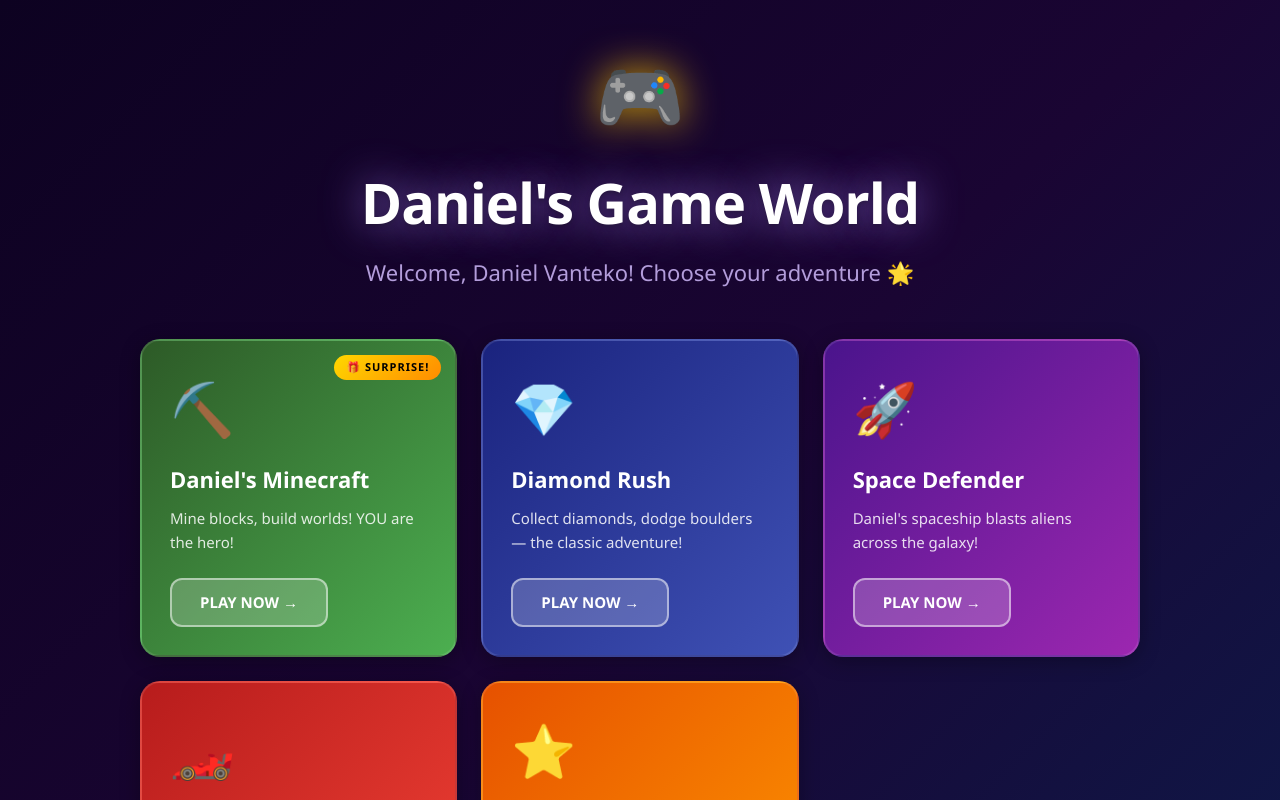
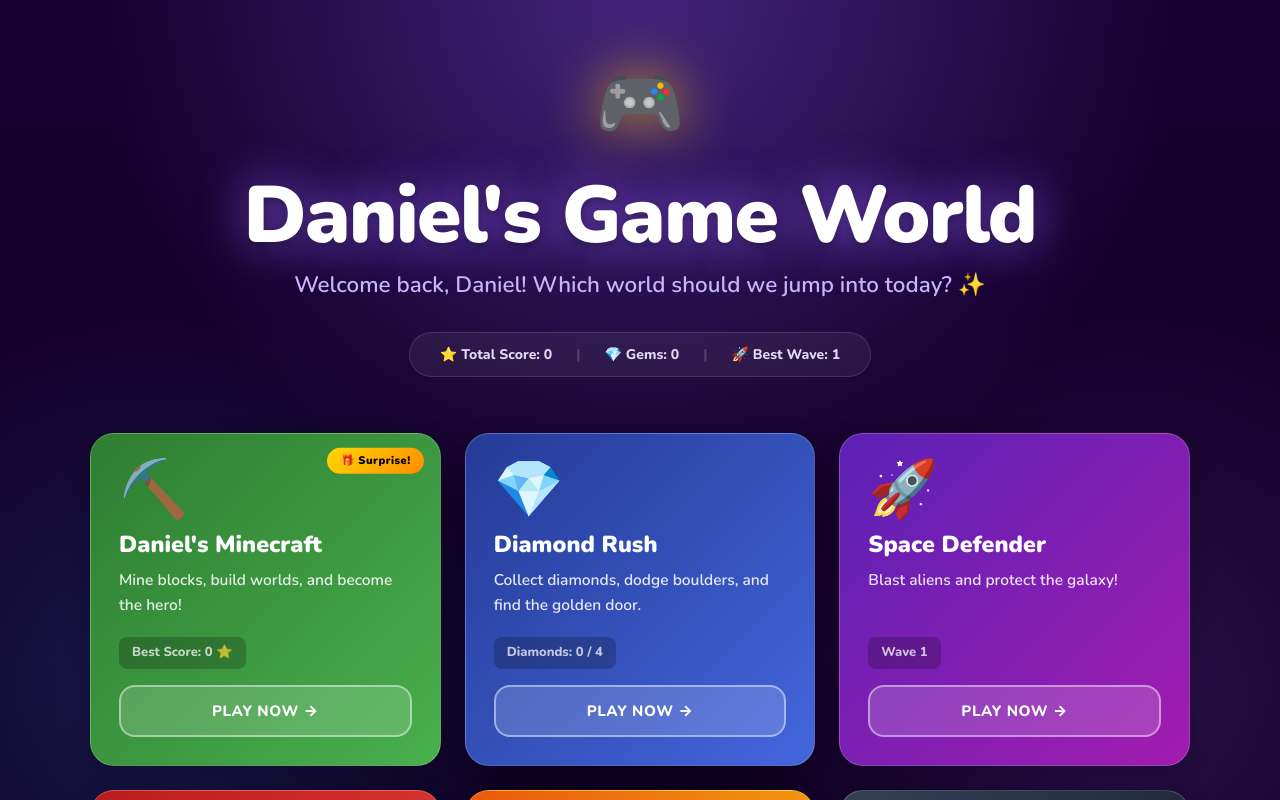
Before and after one commit to tiekomedia-alt/DANIEL-S-GAME, a React (Vite) app: page / in a window 1280 px wide. Built offline with nearby package versions, Linux system fonts and the light colour scheme.

Commit message:
Implement ChatGPT hub redesign: portal cards, stats strip, animations, Nunito font

```diff
--- a/index.html
+++ b/index.html
@@ -3,7 +3,10 @@
   <head>
     <meta charset="UTF-8" />
     <meta name="viewport" content="width=device-width, initial-scale=1.0" />
-    <title>My Google AI Studio App</title>
+    <title>Daniel's Game World</title>
+    <link rel="preconnect" href="https://fonts.googleapis.com">
+    <link rel="preconnect" href="https://fonts.gstatic.com" crossorigin>
+    <link href="https://fonts.googleapis.com/css2?family=Nunito:wght@600;800;900&display=swap" rel="stylesheet">
   </head>
   <body>
     <div id="root"></div>
--- a/src/App.tsx
+++ b/src/App.tsx
@@ -9,105 +9,178 @@ type GameId = 'minecraft' | 'diamond-rush' | 'space-defender' | 'racing' | 'plat
 
 const GAMES = [
   {
-    id: 'minecraft' as GameId,
+    id: 'minecraft' as const,
     title: "Daniel's Minecraft",
-    description: 'Mine blocks, build worlds! YOU are the hero!',
-    emoji: '⛏️',
-    bg: 'linear-gradient(135deg, #2d5a27, #4caf50)',
-    border: '#4caf50',
-    surprise: true,
+    icon: '⛏️',
+    description: 'Mine blocks, build worlds, and become the hero!',
+    badge: '🎁 Surprise!',
+    gradient: 'linear-gradient(135deg, #2f7d32, #48b04d)',
+    glowColor: 'rgba(76,175,80,0.35)',
+    borderActive: 'rgba(102,187,106,0.7)',
+    stat: 'Best Score: 0 ⭐',
   },
   {
-    id: 'diamond-rush' as GameId,
+    id: 'diamond-rush' as const,
     title: 'Diamond Rush',
-    description: 'Collect diamonds, dodge boulders — the classic adventure!',
-    emoji: '💎',
-    bg: 'linear-gradient(135deg, #1a237e, #3f51b5)',
-    border: '#7986cb',
+    icon: '💎',
+    description: 'Collect diamonds, dodge boulders, and find the golden door.',
+    gradient: 'linear-gradient(135deg, #243b96, #4466dd)',
+    glowColor: 'rgba(68,102,221,0.35)',
+    borderActive: 'rgba(121,134,203,0.7)',
+    stat: 'Diamonds: 0 / 4',
   },
   {
-    id: 'space-defender' as GameId,
+    id: 'space-defender' as const,
     title: 'Space Defender',
-    description: "Daniel's spaceship blasts aliens across the galaxy!",
-    emoji: '🚀',
-    bg: 'linear-gradient(135deg, #4a148c, #9c27b0)',
-    border: '#ce93d8',
+    icon: '🚀',
+    description: 'Blast aliens and protect the galaxy!',
+    gradient: 'linear-gradient(135deg, #5b21b6, #a21caf)',
+    glowColor: 'rgba(147,51,234,0.35)',
+    borderActive: 'rgba(206,147,216,0.7)',
+    stat: 'Wave 1',
   },
   {
-    id: 'racing' as GameId,
+    id: 'racing' as const,
     title: 'Road Racer',
-    description: 'Speed down the highway and dodge all the traffic!',
-    emoji: '🏎️',
-    bg: 'linear-gradient(135deg, #b71c1c, #f44336)',
-    border: '#ef9a9a',
+    icon: '🏎️',
+    description: 'Dodge traffic, collect stars, and race for a high score.',
+    gradient: 'linear-gradient(135deg, #b91c1c, #ef4444)',
+    glowColor: 'rgba(239,68,68,0.35)',
+    borderActive: 'rgba(239,154,154,0.7)',
+    stat: 'Best Speed: 0 km/h',
   },
   {
-    id: 'platformer' as GameId,
+    id: 'platformer' as const,
     title: 'Super Daniel Run',
-    description: 'Jump, stomp enemies and collect stars in this epic run!',
-    emoji: '⭐',
-    bg: 'linear-gradient(135deg, #e65100, #ff9800)',
-    border: '#ffcc80',
+    icon: '⭐',
+    description: 'Jump across platforms, collect stars, and stomp enemies.',
+    gradient: 'linear-gradient(135deg, #ea580c, #facc15)',
+    glowColor: 'rgba(249,115,22,0.35)',
+    borderActive: 'rgba(255,215,0,0.7)',
+    stat: 'Stars: 0 / 6',
   },
 ];
 
+const MYSTERY_CARD = {
+  id: null,
+  title: 'Mystery Portal',
+  icon: '❓',
+  description: 'A new adventure is coming soon...',
+  gradient: 'linear-gradient(135deg, #334155, #0f172a)',
+  glowColor: 'transparent',
+  borderActive: 'rgba(255,255,255,0.2)',
+  stat: '',
+  disabled: true,
+};
+
 export default function App() {
   const [currentGame, setCurrentGame] = useState<GameId>(null);
-
   const back = () => setCurrentGame(null);
 
-  if (currentGame === 'minecraft') return <MinecraftGame onBack={back} />;
-  if (currentGame === 'diamond-rush') return <DiamondRush onBack={back} />;
+  if (currentGame === 'minecraft')     return <MinecraftGame onBack={back} />;
+  if (currentGame === 'diamond-rush')  return <DiamondRush onBack={back} />;
   if (currentGame === 'space-defender') return <SpaceDefender onBack={back} />;
-  if (currentGame === 'racing') return <RacingGame onBack={back} />;
-  if (currentGame === 'platformer') return <Platformer onBack={back} />;
+  if (currentGame === 'racing')        return <RacingGame onBack={back} />;
+  if (currentGame === 'platformer')    return <Platformer onBack={back} />;
 
   return (
     <div style={{
       minHeight: '100vh',
-      background: 'linear-gradient(135deg, #0d0221, #1a0533, #0d1b4b)',
+      background: `
+        radial-gradient(circle at 50% 0%,   rgba(139,92,246,0.38) 0%, transparent 38%),
+        radial-gradient(circle at 12% 55%,  rgba(59,130,246,0.18) 0%, transparent 30%),
+        radial-gradient(circle at 88% 55%,  rgba(168,85,247,0.18) 0%, transparent 30%),
+        linear-gradient(180deg, #17002f 0%, #090018 100%)
+      `,
+      fontFamily: '"Nunito", "Inter", system-ui, sans-serif',
+      overflowY: 'auto',
+      padding: '52px 20px 64px',
       display: 'flex',
       flexDirection: 'column',
       alignItems: 'center',
-      padding: '40px 20px',
-      fontFamily: '"Segoe UI", Arial, sans-serif',
     }}>
-      <div style={{ position: 'relative', zIndex: 1, width: '100%', maxWidth: '1000px' }}>
-        {/* Header */}
-        <div style={{ textAlign: 'center', marginBottom: '50px' }}>
-          <div style={{ fontSize: '72px', marginBottom: '12px', filter: 'drop-shadow(0 0 20px rgba(255,200,0,0.8))' }}>🎮</div>
+      <div style={{ width: '100%', maxWidth: '1100px' }}>
+
+        {/* ── Header ── */}
+        <div style={{ textAlign: 'center', marginBottom: '0' }}>
+          <div style={{
+            fontSize: '72px',
+            display: 'inline-block',
+            marginBottom: '18px',
+            filter: 'drop-shadow(0 0 28px rgba(250,204,21,0.75))',
+            animation: 'hubFloat 3s ease-in-out infinite',
+          }}>
+            🎮
+          </div>
+
           <h1 style={{
-            color: 'white',
-            fontSize: 'clamp(32px, 6vw, 56px)',
+            color: '#ffffff',
+            fontSize: 'clamp(2.5rem, 6.5vw, 5rem)',
             fontWeight: 900,
-            margin: 0,
-            letterSpacing: '-1px',
-            textShadow: '0 0 40px rgba(147,112,219,0.9), 0 2px 4px rgba(0,0,0,0.5)',
+            margin: '0 0 14px',
+            lineHeight: 0.95,
+            letterSpacing: '-1.5px',
+            textShadow: '0 0 48px rgba(139,92,246,0.85), 0 3px 10px rgba(0,0,0,0.6)',
           }}>
             Daniel's Game World
           </h1>
+
           <p style={{
-            color: '#b39ddb',
-            fontSize: 'clamp(16px, 3vw, 22px)',
-            marginTop: '12px',
-            fontWeight: 500,
+            color: '#c4b5fd',
+            fontSize: 'clamp(1.05rem, 2.2vw, 1.4rem)',
+            fontWeight: 600,
+            margin: '0 0 30px',
           }}>
-            Welcome, Daniel Vanteko! Choose your adventure 🌟
+            Welcome back, Daniel! Which world should we jump into today? ✨
           </p>
+
+          {/* Stats strip */}
+          <div style={{
+            display: 'inline-flex',
+            gap: '24px',
+            background: 'rgba(255,255,255,0.06)',
+            border: '1px solid rgba(255,255,255,0.12)',
+            borderRadius: '40px',
+            padding: '11px 30px',
+            fontSize: '14px',
+            fontWeight: 700,
+            color: '#e2d9f3',
+            marginBottom: '56px',
+            flexWrap: 'wrap',
+            justifyContent: 'center',
+          }}>
+            <span>⭐ Total Score: 0</span>
+            <span style={{ color: 'rgba(255,255,255,0.18)' }}>|</span>
+            <span>💎 Gems: 0</span>
+            <span style={{ color: 'rgba(255,255,255,0.18)' }}>|</span>
+            <span>🚀 Best Wave: 1</span>
+          </div>
         </div>
 
-        {/* Games Grid */}
+        {/* ── Game Grid ── */}
         <div style={{
           display: 'grid',
-          gridTemplateColumns: 'repeat(auto-fit, minmax(290px, 1fr))',
+          gridTemplateColumns: 'repeat(auto-fill, minmax(300px, 1fr))',
           gap: '24px',
         }}>
-          {GAMES.map(game => (
-            <GameCard key={game.id} game={game} onClick={() => setCurrentGame(game.id)} />
+          {GAMES.map((game, i) => (
+            <GameCard
+              key={game.id}
+              game={game}
+              index={i}
+              onClick={() => setCurrentGame(game.id as GameId)}
+            />
           ))}
+          <GameCard game={MYSTERY_CARD as any} index={5} onClick={() => {}} />
         </div>
 
-        <p style={{ color: '#6b5b95', marginTop: '50px', fontSize: '14px', textAlign: 'center' }}>
+        <p style={{
+          color: '#6b21a8',
+          marginTop: '60px',
+          fontSize: '15px',
+          textAlign: 'center',
+          fontWeight: 600,
+        }}>
           Made with ❤️ especially for Daniel Vanteko
         </p>
       </div>
@@ -115,60 +188,131 @@ export default function App() {
   );
 }
 
-function GameCard({ game, onClick }: { game: typeof GAMES[0]; onClick: () => void }) {
+type AnyGame = typeof GAMES[0] & { disabled?: boolean; badge?: string };
+
+function GameCard({ game, index, onClick }: { game: AnyGame; index: number; onClick: () => void }) {
   const [hovered, setHovered] = React.useState(false);
+  const disabled = !!(game as any).disabled;
 
   return (
     <div
-      onClick={onClick}
-      onMouseEnter={() => setHovered(true)}
+      onClick={disabled ? undefined : onClick}
+      onMouseEnter={() => { if (!disabled) setHovered(true); }}
       onMouseLeave={() => setHovered(false)}
       style={{
-        background: game.bg,
-        borderRadius: '20px',
+        background: game.gradient,
+        borderRadius: '24px',
         padding: '28px',
-        cursor: 'pointer',
+        cursor: disabled ? 'default' : 'pointer',
         position: 'relative',
         overflow: 'hidden',
-        border: `2px solid ${hovered ? game.border : 'rgba(255,255,255,0.1)'}`,
-        transform: hovered ? 'translateY(-8px) scale(1.02)' : 'translateY(0) scale(1)',
+        border: `1px solid ${hovered ? game.borderActive : 'rgba(255,255,255,0.18)'}`,
+        transform: hovered ? 'translateY(-8px) scale(1.015)' : 'translateY(0) scale(1)',
         boxShadow: hovered
-          ? `0 24px 48px rgba(0,0,0,0.5), 0 0 30px ${game.border}55`
-          : '0 4px 20px rgba(0,0,0,0.3)',
-        transition: 'all 0.25s ease',
+          ? `0 24px 60px rgba(0,0,0,0.4), 0 0 32px ${game.glowColor}`
+          : '0 4px 20px rgba(0,0,0,0.25)',
+        transition: 'transform 180ms ease, box-shadow 180ms ease, border-color 180ms ease',
+        opacity: disabled ? 0.72 : 1,
+        animation: `hubSlideUp 420ms ease both`,
+        animationDelay: `${index * 80}ms`,
+        minHeight: '268px',
+        display: 'flex',
+        flexDirection: 'column',
+        justifyContent: 'space-between',
       }}
     >
-      {game.surprise && (
+      {/* Surprise badge */}
+      {(game as any).badge && (
         <div style={{
-          position: 'absolute', top: '14px', right: '14px',
+          position: 'absolute', top: '16px', right: '16px',
           background: 'linear-gradient(135deg, #ffd700, #ff8c00)',
-          color: '#000', padding: '4px 12px', borderRadius: '20px',
-          fontSize: '11px', fontWeight: 900, letterSpacing: '1px',
+          color: '#000', padding: '5px 13px', borderRadius: '20px',
+          fontSize: '11px', fontWeight: 900, letterSpacing: '0.5px',
+          animation: 'hubBounce 2s ease-in-out infinite',
+          whiteSpace: 'nowrap',
         }}>
-          🎁 SURPRISE!
+          {(game as any).badge}
         </div>
       )}
+
+      <div>
+        {/* Icon */}
         <div style={{
-        fontSize: '52px', marginBottom: '16px', display: 'inline-block',
-        transform: hovered ? 'scale(1.15) rotate(-5deg)' : 'scale(1)',
-        transition: 'transform 0.25s ease',
+          fontSize: '56px',
+          marginBottom: '14px',
+          display: 'inline-block',
+          transform: hovered ? 'scale(1.14) rotate(-6deg)' : 'scale(1) rotate(0deg)',
+          transition: 'transform 180ms ease',
+          filter: hovered ? 'drop-shadow(0 6px 14px rgba(0,0,0,0.45))' : 'none',
+          lineHeight: 1,
         }}>
-        {game.emoji}
+          {game.icon}
         </div>
-      <h2 style={{ color: 'white', fontSize: '22px', fontWeight: 800, margin: '0 0 10px 0' }}>
+
+        <h2 style={{
+          color: '#ffffff',
+          fontSize: '1.45rem',
+          fontWeight: 900,
+          margin: '0 0 10px',
+          lineHeight: 1.15,
+        }}>
           {game.title}
         </h2>
-      <p style={{ color: 'rgba(255,255,255,0.85)', fontSize: '15px', margin: '0 0 24px 0', lineHeight: 1.6 }}>
+
+        <p style={{
+          color: 'rgba(255,255,255,0.88)',
+          fontSize: '0.97rem',
+          margin: '0 0 20px',
+          lineHeight: 1.58,
+          fontWeight: 500,
+        }}>
           {game.description}
         </p>
-      <button style={{
-        background: hovered ? 'rgba(255,255,255,0.35)' : 'rgba(255,255,255,0.2)',
-        border: '2px solid rgba(255,255,255,0.5)',
-        color: 'white', padding: '11px 28px', borderRadius: '12px',
-        fontSize: '15px', fontWeight: 700, cursor: 'pointer',
+      </div>
+
+      <div>
+        {/* Stat strip */}
+        {game.stat ? (
+          <div style={{
+            color: 'rgba(255,255,255,0.72)',
+            fontSize: '13px',
+            fontWeight: 700,
+            marginBottom: '16px',
+            padding: '6px 13px',
+            background: 'rgba(0,0,0,0.22)',
+            borderRadius: '8px',
+            display: 'inline-block',
           }}>
-        PLAY NOW →
+            {game.stat}
+          </div>
+        ) : (
+          <div style={{ marginBottom: '16px', height: '29px' }} />
+        )}
+
+        {/* CTA button */}
+        <button
+          disabled={disabled}
+          style={{
+            display: 'block',
+            width: '100%',
+            height: '52px',
+            borderRadius: '16px',
+            fontWeight: 800,
+            letterSpacing: '0.04em',
+            fontSize: '15px',
+            background: hovered ? 'rgba(255,255,255,0.30)' : 'rgba(255,255,255,0.16)',
+            border: '2px solid rgba(255,255,255,0.45)',
+            color: '#ffffff',
+            cursor: disabled ? 'default' : 'pointer',
+            transform: hovered ? 'translateY(-2px)' : 'translateY(0)',
+            transition: 'all 180ms ease',
+            fontFamily: 'inherit',
+            outline: 'none',
+          }}
+        >
+          {disabled ? 'COMING SOON' : 'PLAY NOW →'}
         </button>
+      </div>
     </div>
   );
 }
--- a/src/index.css
+++ b/src/index.css
@@ -14,7 +14,7 @@ html, body, #root {
 
 body {
   background: #0a0a1a;
-  font-family: "Segoe UI", Arial, sans-serif;
+  font-family: "Nunito", "Inter", "Segoe UI", Arial, sans-serif;
 }
 
 canvas {
@@ -29,3 +29,18 @@ button {
 button:hover {
   opacity: 0.9;
 }
+
+@keyframes hubFloat {
+  0%, 100% { transform: translateY(0px); }
+  50%       { transform: translateY(-8px); }
+}
+
+@keyframes hubSlideUp {
+  from { opacity: 0; transform: translateY(24px); }
+  to   { opacity: 1; transform: translateY(0); }
+}
+
+@keyframes hubBounce {
+  0%, 100% { transform: translateY(0); }
+  50%       { transform: translateY(-4px); }
+}
```
Lines whose indentation alone changed are shown as unchanged.
